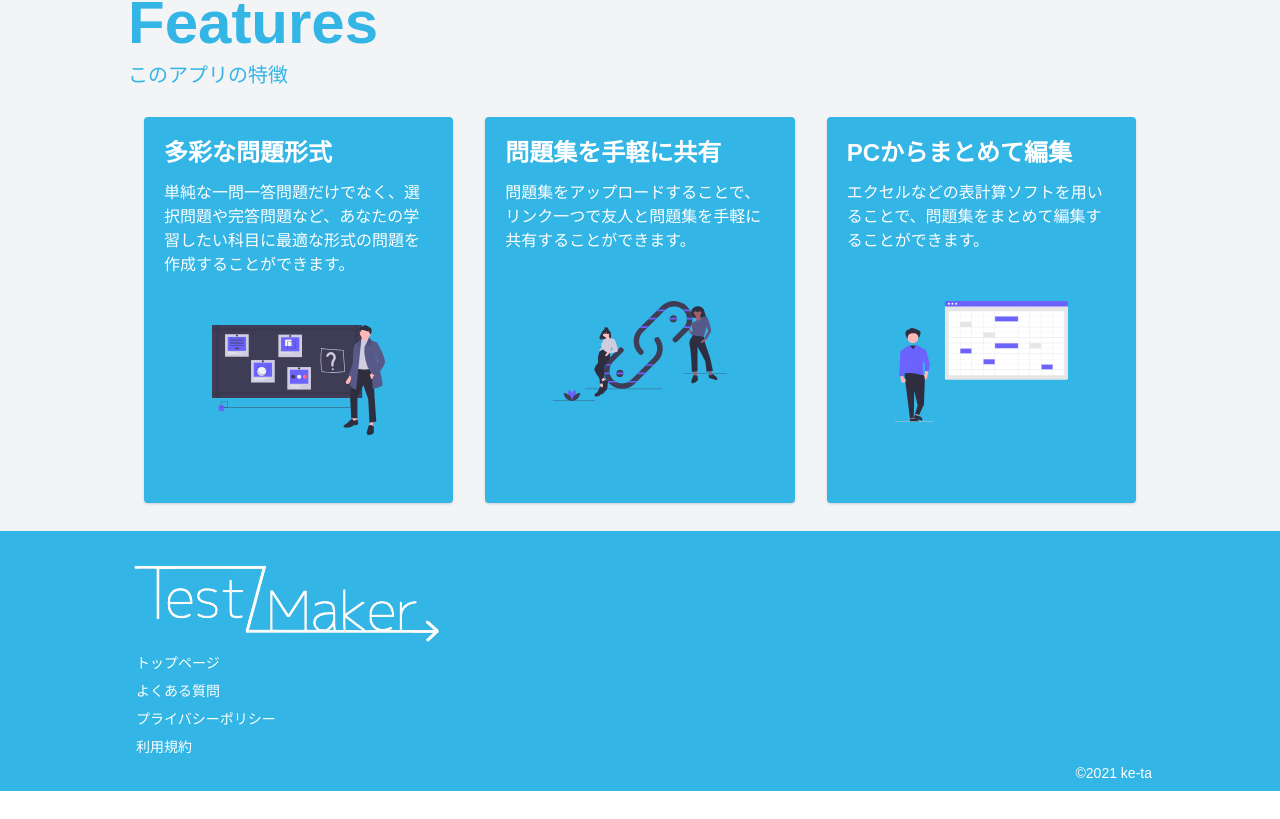
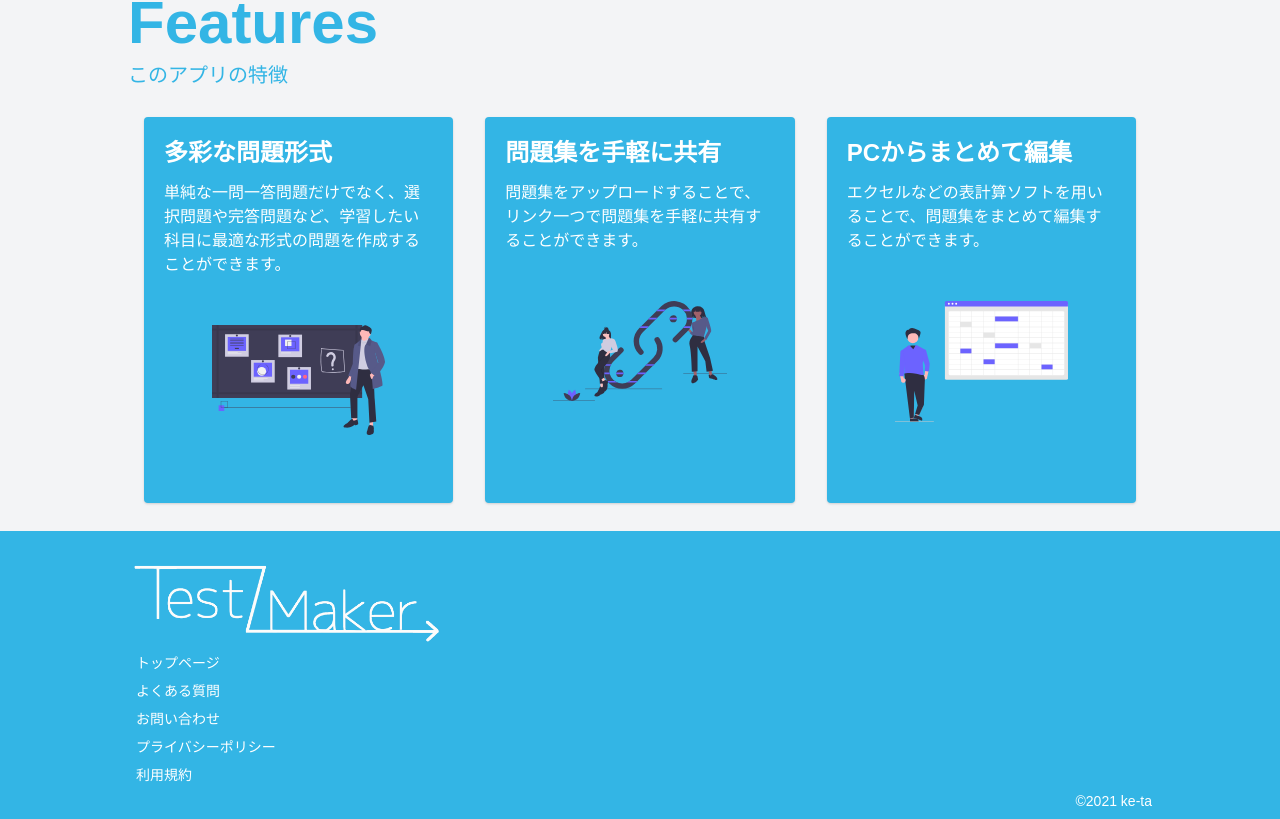
Before and after one commit to banira0428/testmaker-web-v2, a Next.js app: page / in a window 1280 px wide. Shown: the part 1257-2076 px from the top of the page. Before the commit the page ends 2048 px from the top, so only its background shows below. Built offline with nearby package versions, Linux system fonts and the light colour scheme.

Commit message:
add: お問い合わせ窓口の設置

```diff
--- /dev/null
+++ b/components/index/PhotoContent.tsx
@@ -0,0 +1,11 @@
+export default function PhotoContent({title, content, img}) {
+  return (
+    <div className="bg-primary p-5 m-4 rounded shadow">
+      <h2 className="text-2xl mb-3 font-bold text-white">{title}</h2>
+      <p className="text-white">{content}</p>
+      <div className="max-w-xs mx-auto">
+        <img src={img} className="p-6"/>
+      </div>
+    </div>
+  )
+}
--- a/lib/menuItems.ts
+++ b/lib/menuItems.ts
@@ -13,6 +13,10 @@ export const menuItems: MenuItem[] = [
     link: "/guide"
   },
   {
+    title: "お問い合わせ",
+    link: "https://forms.gle/MW6JMFmKRUop2enx8"
+  },
+  {
     title: "プライバシーポリシー",
     link: "/privacy"
   },
--- a/pages/guide.tsx
+++ b/pages/guide.tsx
@@ -86,6 +86,7 @@ export default function Guide() {
               </AccordionDetails>
             </Accordion>
           </div>
+          <p className="mt-5 p-3">このページの内容を見ても疑問点が解決しない場合は、<a href="https://forms.gle/MW6JMFmKRUop2enx8" className="text-primary">お問い合わせフォーム</a>をご利用ください</p>
         </div>
       </Layout>
     </div>
--- a/pages/index.tsx
+++ b/pages/index.tsx
@@ -2,6 +2,7 @@ import Layout from "../components/Layout";
 import Stripe from "../components/Stripe";
 import Heading from "../components/index/Heading";
 import Content from "../components/index/Content";
+import PhotoContent from "../components/index/PhotoContent";
 
 
 export default function Home() {
@@ -52,17 +53,16 @@ export default function Home() {
               <div className="grid grid-cols-1 md:grid-cols-3">
 
                 <Content title={'多彩な問題形式'}
-                         content={'単純な一問一答問題だけでなく、選択問題や完答問題など、あなたの学習したい科目に最適な形式の問題を作成することができます。'}
+                         content={'単純な一問一答問題だけでなく、選択問題や完答問題など、学習したい科目に最適な形式の問題を作成することができます。'}
                          img={'/img/undraw_quiz_nlyh.svg'}/>
 
                 <Content title={'問題集を手軽に共有'}
-                         content={'問題集をアップロードすることで、リンク一つで友人と問題集を手軽に共有することができます。'}
+                         content={'問題集をアップロードすることで、リンク一つで問題集を手軽に共有することができます。'}
                          img={'/img/undraw_share_link_qtxe.svg'}/>
 
                 <Content title={'PCからまとめて編集'}
                          content={'エクセルなどの表計算ソフトを用いることで、問題集をまとめて編集することができます。'}
                          img={'/img/undraw_Spreadsheet_re_cn18.svg'}/>
-
               </div>
 
             </div>
```
